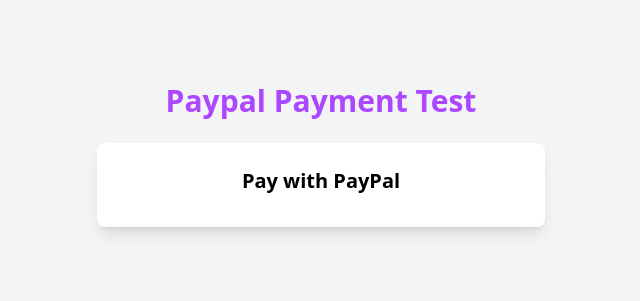
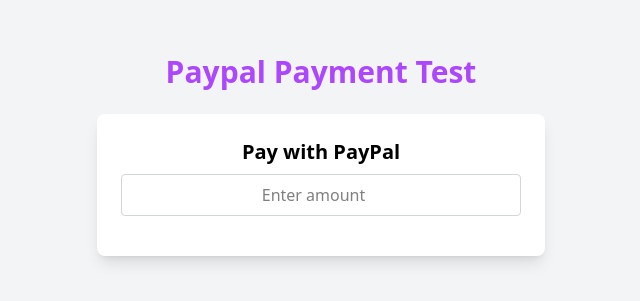
Before and after one commit to vinnie221/VinniePaypal, a React (Vite) app in the folder PayPalFront/: page / in a window 1280 px wide. Shown: the part 245-546 px from the top of the page, without its empty margins (319-959 px from the left). Built offline with nearby package versions, Linux system fonts and the light colour scheme; no server answers.

Commit message:
URL commit 4

```diff
--- a/PayPalFront/src/PaypalTest.jsx
+++ b/PayPalFront/src/PaypalTest.jsx
@@ -7,17 +7,17 @@
   const [error, setError] = useState(null);
   const [text, setText] = useState("");
   const [color, setColor] = useState("text-blue-500");
+  const [amount, setAmount] = useState('');
 
   const paypalClientId = import.meta.env.VITE_PAYPAL_CLIENT_ID;
 
   const handleApprove = async (orderID) => {
     try {
-      const res = await fetch("https://vinnie-paypal-8mm2.vercel.app//capture-paypal-order", {
+      const res = await fetch("https://vinnie-paypal-8mm2.vercel.app/capture-paypal-order", {
         method: "POST",
         headers: { "Content-Type": "application/json" },
         body: JSON.stringify({ orderID }),
       });
-
       const data = await res.json();
       if (data.status === "COMPLETED") {
         setPaidFor(true);
@@ -85,13 +85,22 @@
         className="bg-white p-6 rounded-lg shadow-lg w-full max-w-md mt-6"
       >
         <h1 className="text-xl font-bold mb-2 text-center">Pay with PayPal</h1>
+
+        <input
+          type="number"
+          value={amount}
+          onChange={(e) => setAmount(parseFloat(e.target.value) || '')}
+          className="w-full p-2 border border-gray-300 rounded mb-4 text-center"
+          placeholder="Enter amount"
+        />
+
         <PayPalScriptProvider options={{ "client-id": paypalClientId }}>
           <PayPalButtons
             createOrder={async () => {
-              const res = await fetch("https://vinnie-paypal-8mm2.vercel.app/create-paypal-order", {
+              const res = await fetch("http://localhost:5000/create-paypal-order", {
                 method: "POST",
                 headers: { "Content-Type": "application/json" },
-                body: JSON.stringify({ amount: 10.0 }),
+                body: JSON.stringify({ amount }),
               });
               const data = await res.json();
               return data.id;
```
Also changed, not shown: 1 other file (tests, documents, lock files or other folders).
